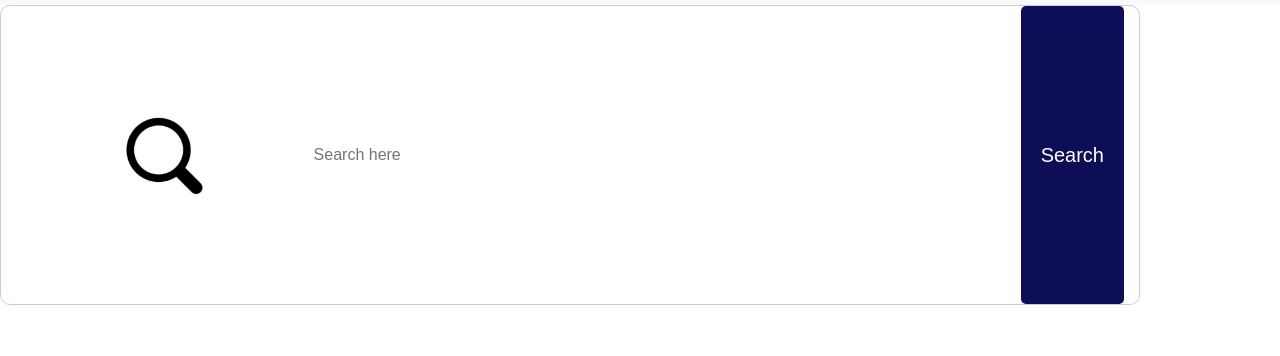
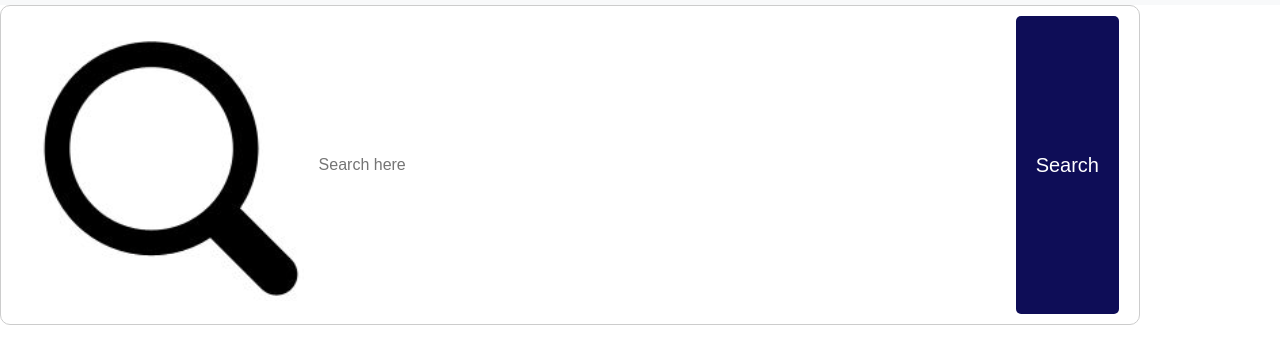
Before and after one commit to arcticronin/deepducks, a website: page gui/index.html in a window 1280 px wide. Shown: the part 96-452 px from the top of the page. Drawn offline with nearby package versions, Linux system fonts and the light colour scheme.

Commit message:
non mi ricordo cosa ho aggiunto

```diff
--- a/gui/styles.css
+++ b/gui/styles.css
@@ -38,11 +38,12 @@ h1 {
     border: 1px solid #ccc;
     overflow: hidden;
     /*max-height: 300px;*/
+    padding: 10px 20px
 }
 
 .icon{
     padding: 0.8rem;
-    transform: scale(0.3);
+    /*transform: scale(0.3);*/
 }
 
 .searchBox{
```
